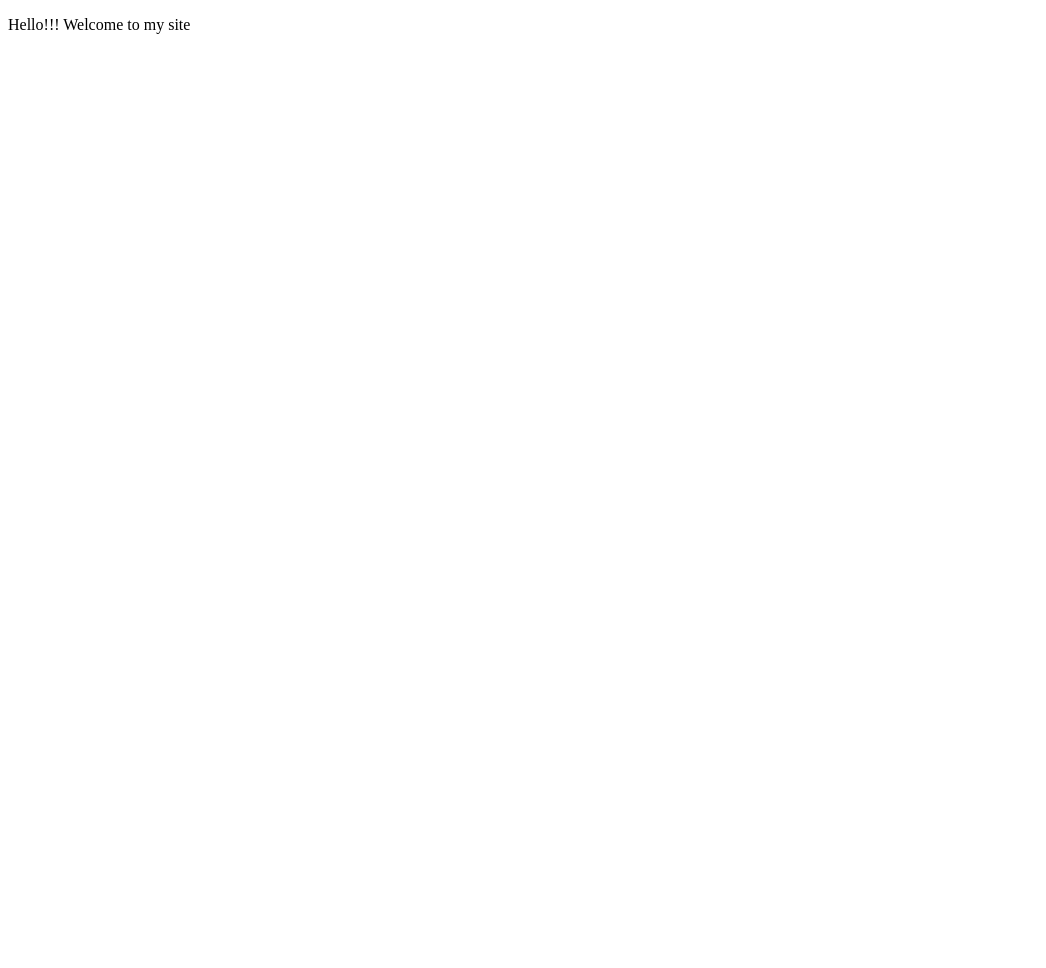
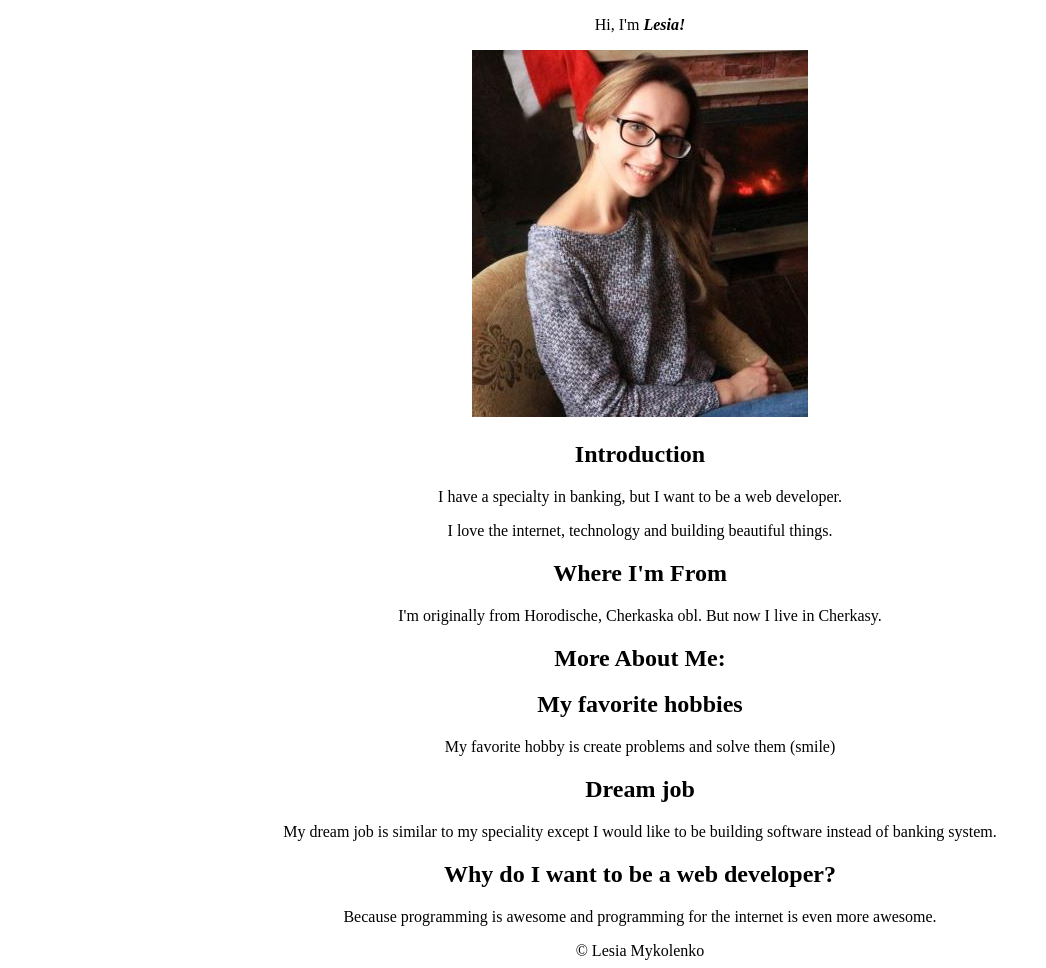
Before and after one commit to lesia-mk/test-project, a plain HTML site: page index.html in a window 1280 px wide. Shown: the whole page, without its empty margins (0-1046 px from the left). Before the commit the page ends 800 px from the top, so only its background shows below. Drawn offline with Linux system fonts and the light colour scheme; files that its build step writes are made by us from their sources.

Commit message:
added about me

```diff
--- a/index.html
+++ b/index.html
@@ -2,10 +2,36 @@
 <html>
 <head>
     <meta charset="UTF-8">
-    <title>My site</title>
-    <link rel="stylesheet" href="style/main.css">
+    <title>About-me</title>
+    <style>
+        body{text-align:center};
+    </style>
 </head>
 <body>
-<p>Hello!!! Welcome to my site<p>
+<header>
+    <p>Hi, I'm <i><b>Lesia!</b></i></p>
+    <img src="iami.jpg" alt="my photo">
+</header>
+<section>
+    <h1>Introduction</h1>
+    <p>I have a specialty in banking, but I want to be a web developer.</p>
+    <p>I love the internet, technology and building beautiful things.</p>
+</section>
+<section>
+    <h1>Where I'm From</h1>
+    <p>I'm originally from Horodische, Cherkaska obl. But now I live in Cherkasy. </p>
+</section>
+<section>
+    <h1>More About Me:</h1>
+    <h2>My favorite hobbies</h2>
+    <p>My favorite hobby is create problems and solve them (smile) </p>
+    <h2>Dream job</h2>
+    <p>My dream job is similar to my speciality except I would like to be building software instead of banking system.</p>
+    <h2>Why do I want to be a web developer?</h2>
+    <p>Because programming is awesome and programming for the internet is even more awesome.</p>
+</section>
+<footer>
+    &#169; Lesia Mykolenko
+</footer>
 </body>
 </html>
```
Also changed, not shown: iami.jpg (added).
